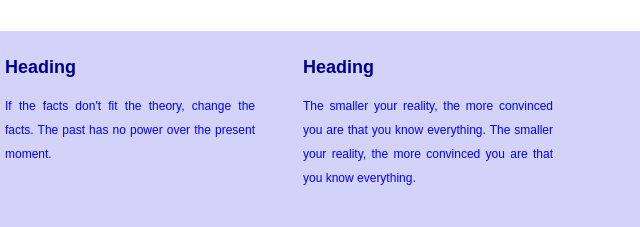
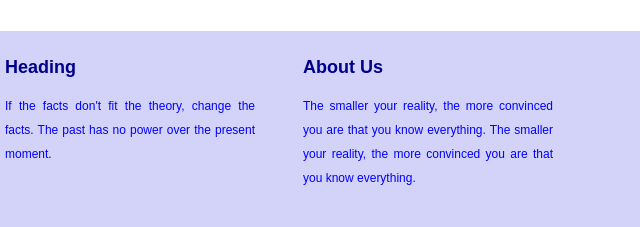
Before and after one commit to Dtrunne/Allied-dist, a plain HTML site: page index.html in a window 1280 px wide. Shown: the part 796-1023 px from the top of the page, 472-1112 px from the left. Drawn offline with Linux system fonts and the light colour scheme.

Commit message:
Update index.html

```diff
--- a/index.html
+++ b/index.html
@@ -133,7 +133,7 @@
 						<p><script>generateText(2)</script></p>
 					</div>
 					<div class="column">
-						<h2><span>Heading</span></h2>
+						<h2><span>About Us</span></h2>
 						<p><script>generateText(2)</script></p>
 					</div>
 
```
